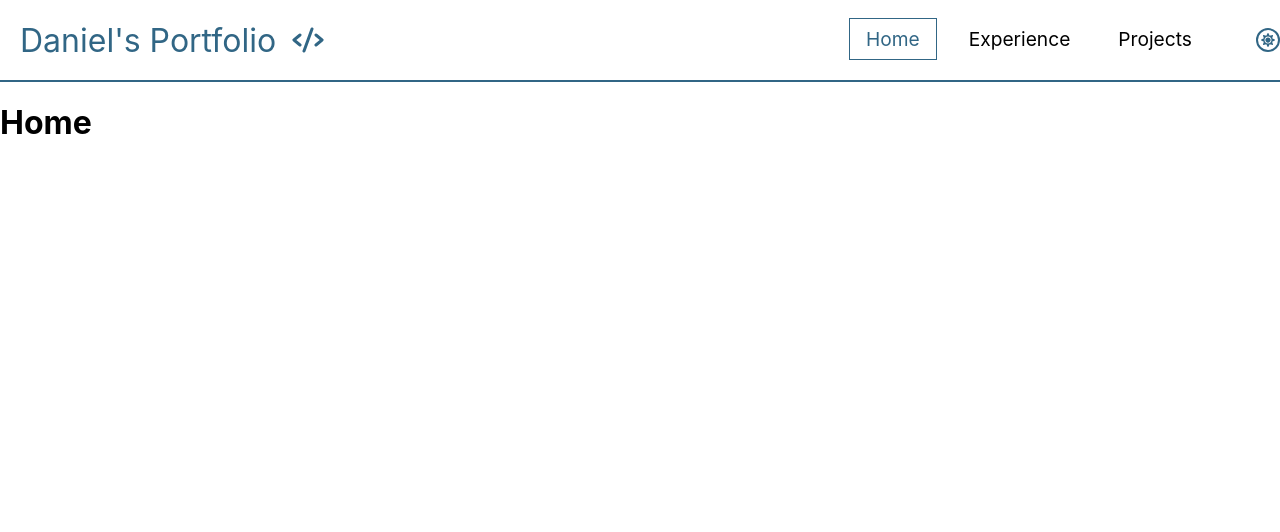
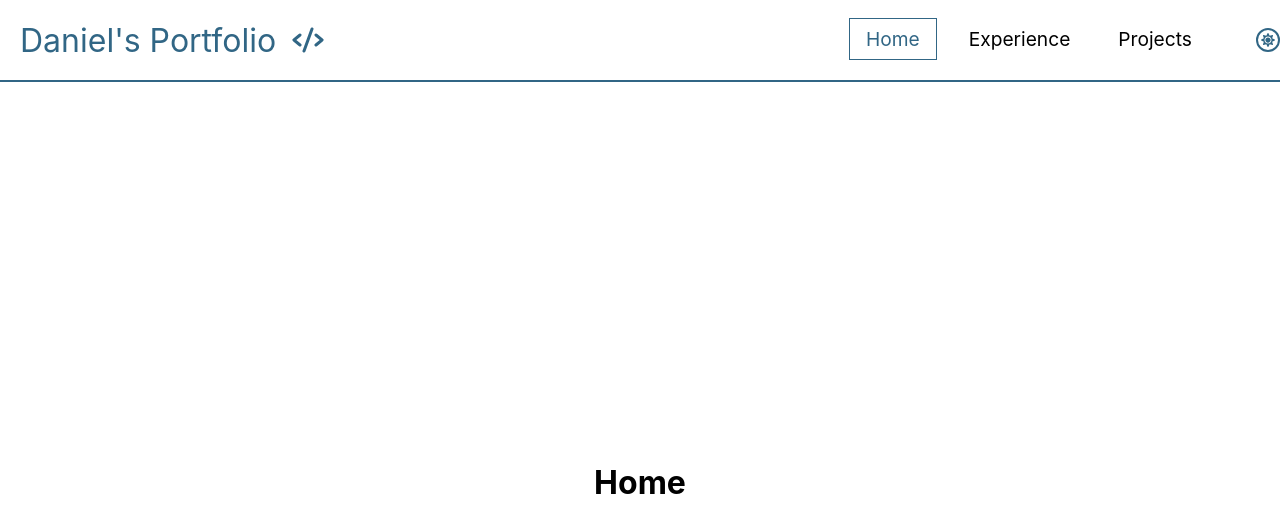
Before and after one commit to DanielChoy17/personal-portfolio, a React (Create React App) app: page /#/ in a window 1280 px wide. Shown: the top 532 px of the page. Built offline with nearby package versions, Linux system fonts and the light colour scheme.

Commit message:
Fixed the formatting on the nav bar drop down

```diff
--- a/src/screens/Experience.js
+++ b/src/screens/Experience.js
@@ -10,7 +10,7 @@ export const Experience = () => {
     }, [isDarkMode]);
 
     return (
-      <div>
+      <div className="container">
         <h1 className={isDarkMode ? 'dark-title' : 'title'}>
           Experience
         </h1>
--- a/src/screens/Home.js
+++ b/src/screens/Home.js
@@ -11,7 +11,7 @@ export const Home = () => {
 
 
     return (
-      <div>
+      <div className="container">
         <h1 className={isDarkMode ? 'dark-title' : 'title'}>
           Home
         </h1>
--- a/src/screens/Projects.js
+++ b/src/screens/Projects.js
@@ -10,7 +10,7 @@ export const Projects = () => {
     }, [isDarkMode]);
 
     return (
-      <div>
+      <div className="container">
         <h1 className={isDarkMode ? 'dark-title' : 'title'}>
           Projects
         </h1>
--- a/src/screens/screens.css
+++ b/src/screens/screens.css
@@ -1,3 +1,18 @@
+/*General Format CSS*/
+* {
+    margin: 0;
+    padding: 0;
+  }
+
+.container {
+    display: flex;
+    justify-content: center;
+    align-items: center;
+    height: 100vh;
+}
+
+/*--------------------------------------------------------------------------------------*/
+
 /*Light Mode CSS*/
 .title {
     color: #000000;
```
Also changed, not shown: 12 other files (tests, documents, lock files or other folders).
